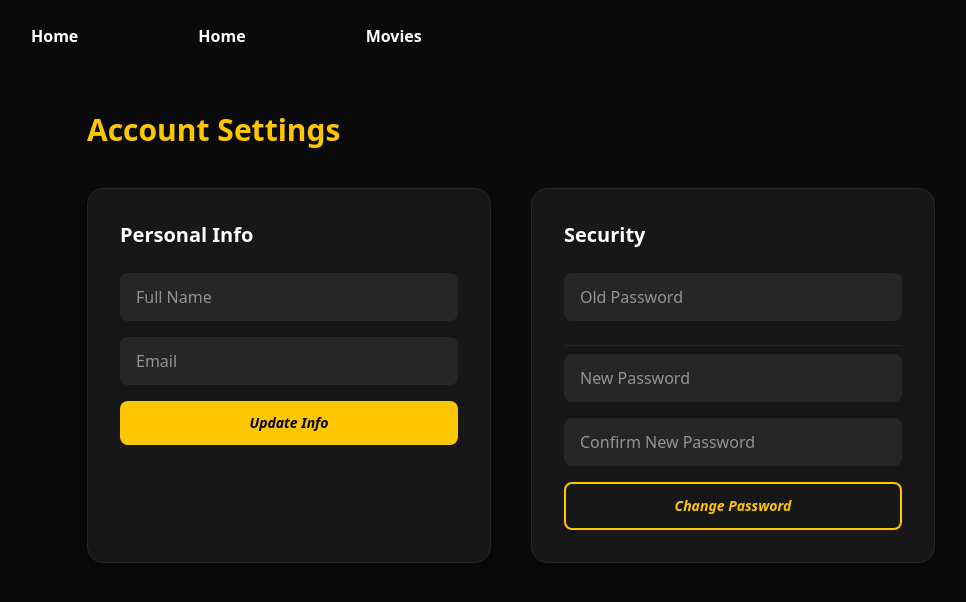
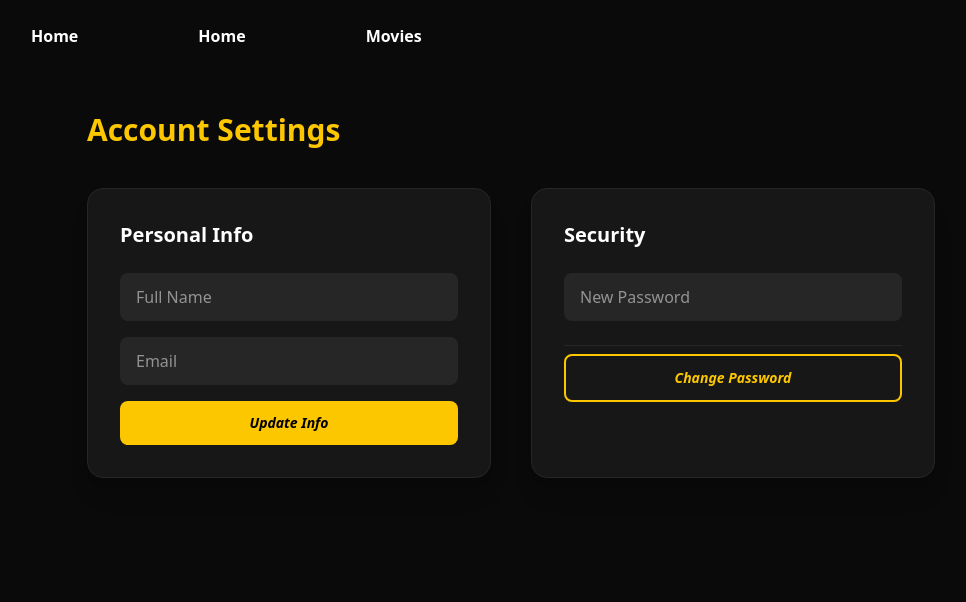
Before and after one commit to imadprogram/cine-hall-react, a React (Vite) app: page /profile in a window 1280 px wide. Shown: the top 602 px of the page, without its empty margins (129-1095 px from the left). Built offline with nearby package versions, Linux system fonts and the light colour scheme; no server answers.

Commit message:
you can update password

```diff
--- a/src/pages/Profile.jsx
+++ b/src/pages/Profile.jsx
@@ -8,9 +8,8 @@ export default function Profile() {
   const [name, setName] = useState("");
   const [email, setEmail] = useState("");
 
-  const [oldPassword, setOldPassword] = useState("");
-  const [newPassword, setNewPassword] = useState("");
-  const [confirmPassword, setConfirmPassword] = useState("");
+  const [password, setPassword] = useState("");
+
 
   useEffect(() => {
     (async function fetchProfile() {
@@ -48,8 +47,22 @@ export default function Profile() {
 
   const handleUpdatePassword = async (e) => {
     e.preventDefault();
-    if (newPassword !== confirmPassword) return alert("Passwords don't match!");
-    console.log("Updating password...");
+    const response = await fetch('http://localhost:8000/api/profile', {
+      method: 'PUT',
+      headers: {
+        'Content-Type': 'application/json',
+        'Authorization': `Bearer ${localStorage.getItem('token')}`
+      },
+      body: JSON.stringify({ password: password })
+    })
+
+    const data = await response.json();
+    let statusMessage;
+    if(response.ok){
+      toast.success("password updated")
+    }else{
+      toast.error(data.message || "Failed to update password")
+    }
   };
 
   return (
@@ -83,17 +96,9 @@ export default function Profile() {
             <form onSubmit={handleUpdatePassword} className="space-y-4">
               <input
                 className="w-full bg-neutral-800 text-white rounded-lg px-4 py-3 outline-none focus:ring-2 focus:ring-neutral-400"
-                type="password" placeholder="Old Password" onChange={(e) => setOldPassword(e.target.value)}
+                type="password" placeholder="New Password" onChange={(e) => setPassword(e.target.value)}
               />
               <hr className="border-neutral-800 my-2" />
-              <input
-                className="w-full bg-neutral-800 text-white rounded-lg px-4 py-3 outline-none focus:ring-2 focus:ring-yellow-400"
-                type="password" placeholder="New Password" onChange={(e) => setNewPassword(e.target.value)}
-              />
-              <input
-                className="w-full bg-neutral-800 text-white rounded-lg px-4 py-3 outline-none focus:ring-2 focus:ring-yellow-400"
-                type="password" placeholder="Confirm New Password" onChange={(e) => setConfirmPassword(e.target.value)}
-              />
               <button type="submit" className="w-full border-2 border-yellow-400 text-yellow-400 hover:bg-yellow-400 hover:text-black font-bold py-3 rounded-lg transition-all text-sm italic">
                 Change Password
               </button>
```
